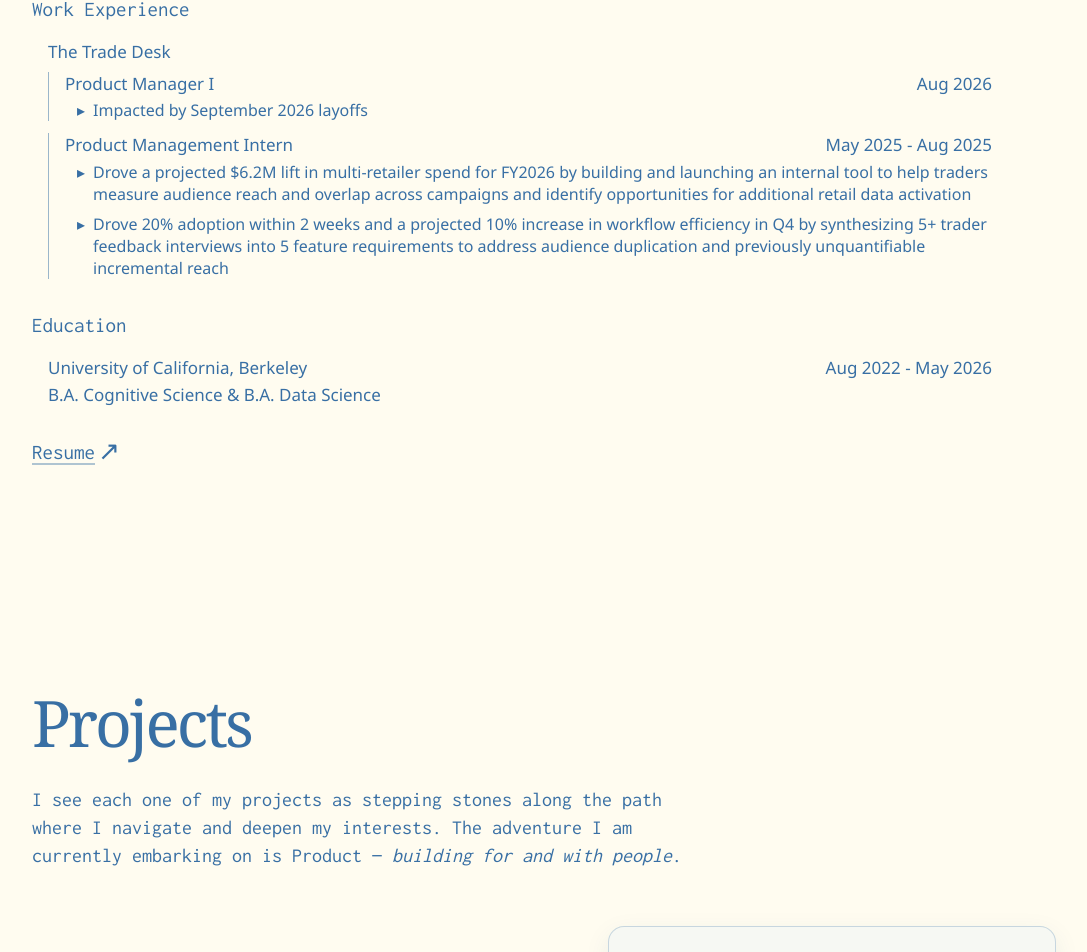
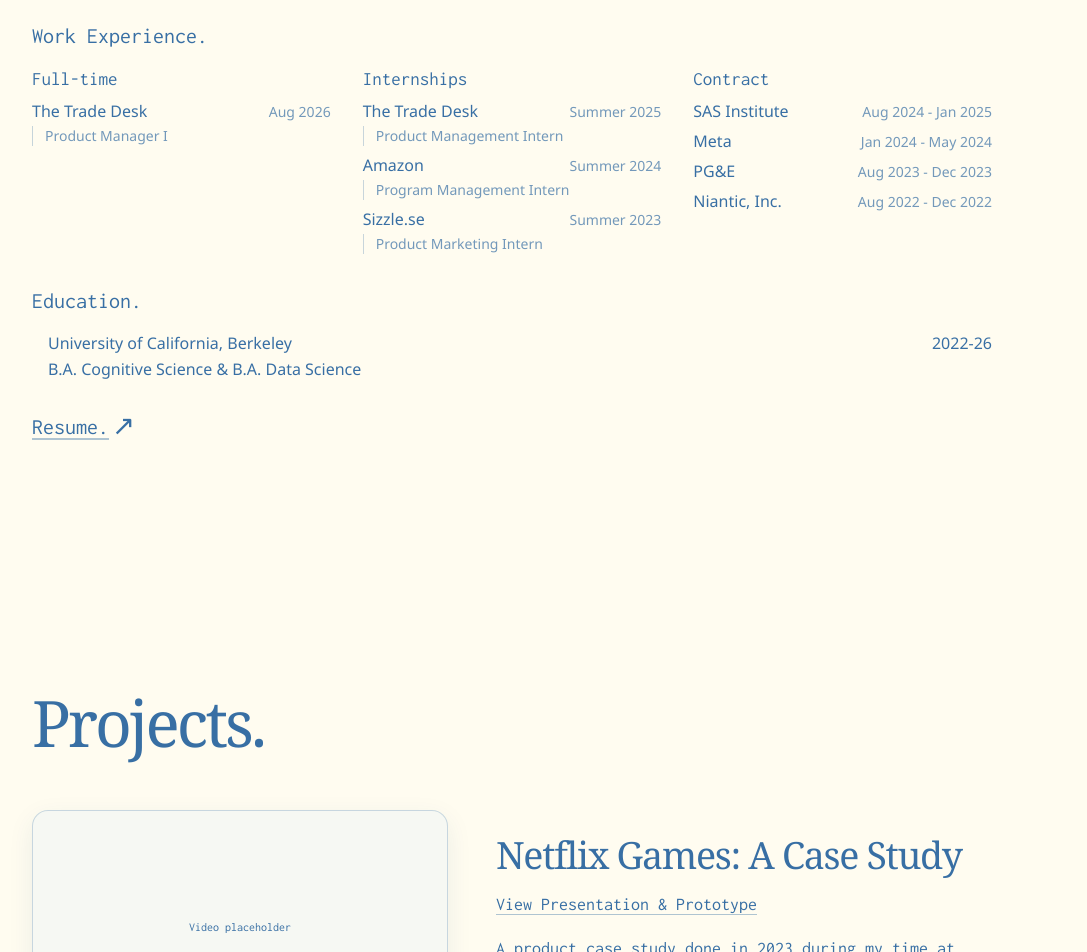
Before and after one commit to melaniehsiang/personal-website, a React (Vite) app: page / in a window 1280 px wide. Shown: the part 1019-1971 px from the top of the page, without its empty margins (144-1231 px from the left). Built offline with nearby package versions, Linux system fonts and the light colour scheme.

Commit message:
Refine work experience and project layout

```diff
--- a/src/main.jsx
+++ b/src/main.jsx
@@ -13,26 +13,28 @@
 
 function ProjectCard({ project }) {
   return (
-    <article className="ml-auto mt-14 max-w-3xl text-right">
-      <div className="ml-auto grid aspect-video w-[28rem] max-w-full place-items-center rounded-2xl border border-skyAccent/25 bg-babyBlue/20 text-center font-sans text-xs text-muted-foreground shadow-[0_8px_26px_rgba(31,74,116,0.08)]">
+    <article className="mt-14 flex max-w-5xl items-center gap-12 text-left">
+      <div className="grid aspect-video w-[26rem] shrink-0 max-w-full place-items-center rounded-2xl border border-skyAccent/25 bg-babyBlue/20 text-center font-sans text-xs text-muted-foreground shadow-[0_8px_26px_rgba(31,74,116,0.08)]">
         Video placeholder
       </div>
-      <h3 className="mt-6 font-serif text-[clamp(1.5rem,3vw,2.35rem)] leading-tight tracking-[-0.035em] text-foreground">
+      <div>
+        <h3 className="font-serif text-[clamp(1.5rem,3vw,2.35rem)] leading-tight tracking-[-0.035em] text-foreground">
           {project.title}
         </h3>
         <a
           href={project.figmaUrl}
           target="_blank"
           rel="noreferrer"
-        className="mt-3 inline-block font-sans text-lg text-foreground underline decoration-skyAccent/40 underline-offset-4 transition hover:-translate-x-1 hover:decoration-skyAccent"
+          className="mt-3 inline-block font-sans text-lg text-foreground underline decoration-skyAccent/40 underline-offset-4 transition hover:translate-x-1 hover:decoration-skyAccent"
         >
           View Presentation &amp; Prototype
         </a>
-      <p className="ml-auto mt-4 max-w-xl font-sans text-lg leading-relaxed text-muted-foreground">
+        <p className="mt-4 max-w-xl font-sans text-lg leading-relaxed text-muted-foreground">
           A product case study done in 2023 during my time at Product&nbsp;Space&nbsp;@&nbsp;Berkeley, teaching me the power
           <br />
           of consumer feedback and Figma prototyping.
         </p>
+      </div>
     </article>
   );
 }
@@ -75,13 +77,13 @@
           </a>
           <div className="flex flex-1 flex-col gap-1 text-[0.8125rem] font-bold text-foreground">
             <a className="rounded-xl px-3 py-2 transition duration-300 hover:translate-x-1" href="#about">
-              About
+              About.
             </a>
             <a className="rounded-xl px-3 py-2 transition duration-300 hover:translate-x-1" href="#projects">
-              Projects
+              Projects.
             </a>
             <a className="rounded-xl px-3 py-2 transition duration-300 hover:translate-x-1" href="#personal">
-              Personal
+              Personal.
             </a>
 
           </div>
@@ -124,63 +126,104 @@
         <section id="about" data-page-title="About" className="ml-44 mr-20 flex min-h-screen items-center justify-start py-20">
           <div className="max-w-3xl text-left">
             <h2 className="font-serif text-[clamp(2.25rem,5vw,4.5rem)] leading-[0.95] tracking-[-0.045em] text-foreground">
-              About
+              About.
             </h2>
             <div className="mt-10 space-y-8">
               <section>
-                <h3 className="font-sans text-foreground" style={{ fontSize: "21px", lineHeight: "29px" }}>
-                  Work Experience
+                <h3 className="font-sans text-foreground" style={{ fontSize: "22px", lineHeight: "30px" }}>
+                  Work Experience.
                 </h3>
-                <div className="ml-4 mt-4 w-[calc(100vw-21rem)] font-['Noto_Sans'] leading-snug text-muted-foreground" style={{ fontSize: "17px" }}>
-                  <p>The Trade Desk</p>
-                  <div className="mt-2 space-y-3">
-                    <div className="border-l border-skyAccent/50 pl-4">
-                      <div className="flex items-baseline justify-between gap-8">
-                        <span>Product Manager I</span>
-                        <span className="text-right">Aug 2026</span>
+                <div className="mt-4 grid w-[calc(100vw-20rem)] grid-cols-3 gap-8 font-sans text-muted-foreground" style={{ fontSize: "19px", lineHeight: "25px" }}>
+                  <div>
+                    <p>Full-time</p>
+                    <div className="mt-2 space-y-2 font-['Noto_Sans']" style={{ fontSize: "16px", lineHeight: "22px" }}>
+                      <div>
+                        <div className="flex items-baseline justify-between gap-4">
+                          <span>The Trade Desk</span>
+                          <span className="text-right opacity-70" style={{ fontSize: "14px", lineHeight: "20px" }}>Aug 2026</span>
                         </div>
-                      <ul className="mt-1 list-['▸'] pl-5 leading-snug" style={{ fontSize: "16px" }}>
-                        <li className="pl-2">Impacted by September 2026 layoffs</li>
-                      </ul>
+                        <div className="mt-1 border-l border-skyAccent/40 pl-3 opacity-70" style={{ fontSize: "14px", lineHeight: "20px" }}>
+                          Product Manager I
                         </div>
-                    <div className="border-l border-skyAccent/50 pl-4">
-                      <div className="flex items-baseline justify-between gap-8">
-                        <span>Product Management Intern</span>
-                        <span className="text-right">May 2025 - Aug 2025</span>
                       </div>
-                      <ul className="mt-1 list-['▸'] space-y-2 pl-5 leading-snug" style={{ fontSize: "16px" }}>
-                        <li className="pl-2">
-                          Drove a projected $6.2M lift in multi-retailer spend for FY2026 by building and launching an internal tool to help traders measure audience reach and overlap across campaigns and identify opportunities for additional retail data activation
-                        </li>
-                        <li className="pl-2">
-                          Drove 20% adoption within 2 weeks and a projected 10% increase in workflow efficiency in Q4 by synthesizing 5+ trader feedback interviews into 5 feature requirements to address audience duplication and previously unquantifiable incremental reach
-                        </li>
-                      </ul>
+                    </div>
+                  </div>
+                  <div>
+                    <p>Internships</p>
+                    <div className="mt-2 space-y-2 font-['Noto_Sans']" style={{ fontSize: "16px", lineHeight: "22px" }}>
+                      <div>
+                        <div className="flex items-baseline justify-between gap-4">
+                          <span>The Trade Desk</span>
+                          <span className="text-right opacity-70" style={{ fontSize: "14px", lineHeight: "20px" }}>Summer 2025</span>
+                        </div>
+                        <div className="mt-1 border-l border-skyAccent/40 pl-3 opacity-70" style={{ fontSize: "14px", lineHeight: "20px" }}>
+                          Product Management Intern
+                        </div>
+                      </div>
+                      <div>
+                        <div className="flex items-baseline justify-between gap-4">
+                          <span>Amazon</span>
+                          <span className="text-right opacity-70" style={{ fontSize: "14px", lineHeight: "20px" }}>Summer 2024</span>
+                        </div>
+                        <div className="mt-1 border-l border-skyAccent/40 pl-3 opacity-70" style={{ fontSize: "14px", lineHeight: "20px" }}>
+                          Program Management Intern
+                        </div>
+                      </div>
+                      <div>
+                        <div className="flex items-baseline justify-between gap-4">
+                          <span>Sizzle.se</span>
+                          <span className="text-right opacity-70" style={{ fontSize: "14px", lineHeight: "20px" }}>Summer 2023</span>
+                        </div>
+                        <div className="mt-1 border-l border-skyAccent/40 pl-3 opacity-70" style={{ fontSize: "14px", lineHeight: "20px" }}>
+                          Product Marketing Intern
+                        </div>
+                      </div>
+                    </div>
+                  </div>
+                  <div>
+                    <p>Contract</p>
+                    <div className="mt-2 space-y-2 font-['Noto_Sans']" style={{ fontSize: "16px", lineHeight: "22px" }}>
+                      <div className="flex items-baseline justify-between gap-4">
+                        <span>SAS Institute</span>
+                        <span className="text-right opacity-70" style={{ fontSize: "14px", lineHeight: "20px" }}>Aug 2024 - Jan 2025</span>
+                      </div>
+                      <div className="flex items-baseline justify-between gap-4">
+                        <span>Meta</span>
+                        <span className="text-right opacity-70" style={{ fontSize: "14px", lineHeight: "20px" }}>Jan 2024 - May 2024</span>
+                      </div>
+                      <div className="flex items-baseline justify-between gap-4">
+                        <span>PG&amp;E</span>
+                        <span className="text-right opacity-70" style={{ fontSize: "14px", lineHeight: "20px" }}>Aug 2023 - Dec 2023</span>
+                      </div>
+                      <div className="flex items-baseline justify-between gap-4">
+                        <span>Niantic, Inc.</span>
+                        <span className="text-right opacity-70" style={{ fontSize: "14px", lineHeight: "20px" }}>Aug 2022 - Dec 2022</span>
+                      </div>
                     </div>
                   </div>
                 </div>
               </section>
               <section>
-                <h3 className="font-sans text-foreground" style={{ fontSize: "21px", lineHeight: "29px" }}>
-                  Education
+                <h3 className="font-sans text-foreground" style={{ fontSize: "22px", lineHeight: "30px" }}>
+                  Education.
                 </h3>
-                <div className="ml-4 mt-4 w-[calc(100vw-21rem)] font-['Noto_Sans'] leading-snug text-muted-foreground" style={{ fontSize: "17px" }}>
+                <div className="ml-4 mt-4 w-[calc(100vw-21rem)] font-['Noto_Sans'] leading-snug text-muted-foreground" style={{ fontSize: "16px", lineHeight: "22px" }}>
                   <div className="flex items-baseline justify-between gap-8">
                     <span>University of California, Berkeley</span>
-                    <span className="text-right">Aug 2022 - May 2026</span>
+                    <span className="text-right">2022-26</span>
                   </div>
                   <p className="mt-1">B.A. Cognitive Science &amp; B.A. Data Science</p>
                 </div>
               </section>
               <section>
-                <h3 className="font-sans text-foreground" style={{ fontSize: "21px", lineHeight: "29px" }}>
+                <h3 className="font-sans text-foreground" style={{ fontSize: "22px", lineHeight: "30px" }}>
                   <a
                     href="/files/Melanie_Hsiang_Resume.pdf"
                     target="_blank"
                     rel="noreferrer"
                     className="transition hover:translate-x-1"
                   >
-                    <span className="underline decoration-skyAccent/40 underline-offset-4 hover:decoration-skyAccent">Resume</span>
+                    <span className="underline decoration-skyAccent/40 underline-offset-4 hover:decoration-skyAccent">Resume.</span>
                     <span className="ml-[0.15em] inline-block origin-left -translate-y-[0.0625rem] scale-125">↗</span>
                   </a>
                 </h3>
@@ -192,11 +235,9 @@
         <section id="projects" data-page-title="Projects" className="ml-44 mr-20 min-h-screen py-28">
           <div className="max-w-3xl text-left">
             <h2 className="font-serif text-[clamp(2.25rem,5vw,4.5rem)] leading-[0.95] tracking-[-0.045em] text-foreground">
-              Projects
+              Projects.
             </h2>
-            <p className="mt-8 max-w-2xl font-sans text-muted-foreground" style={{ fontSize: "20px", lineHeight: "28px" }}>
-              I see each one of my projects as stepping stones along the path where I navigate and deepen my interests. The adventure I am currently embarking on is Product — <em>building for and with people</em>.
-            </p>
+            {/* Previous intro: I see each one of my projects as stepping stones along the path where I navigate and deepen my interests. The adventure I am currently embarking on is Product — building for and with people. */}
           </div>
 
           <div>
```
Also changed, not shown: 1 other file (tests, documents, lock files or other folders). Lines whose indentation alone changed are shown as unchanged.
